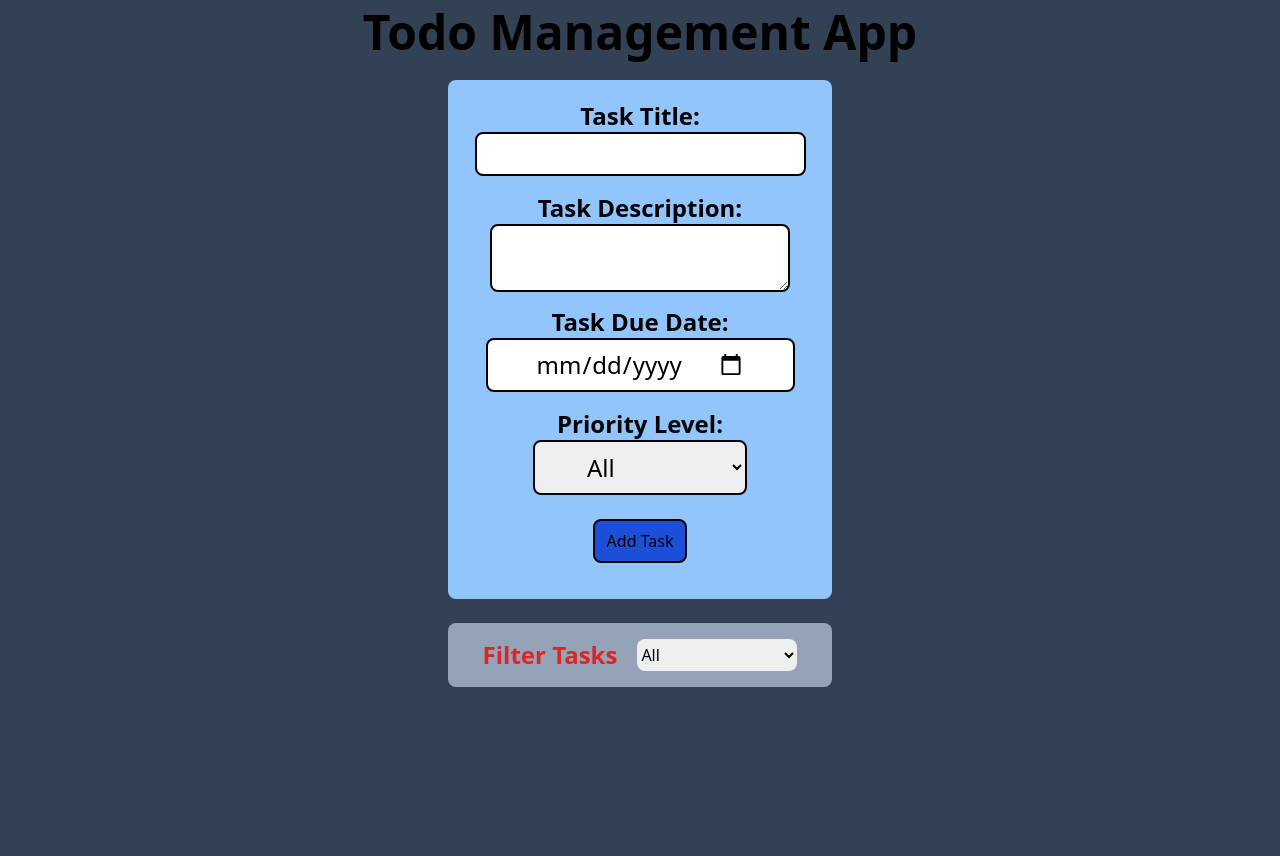
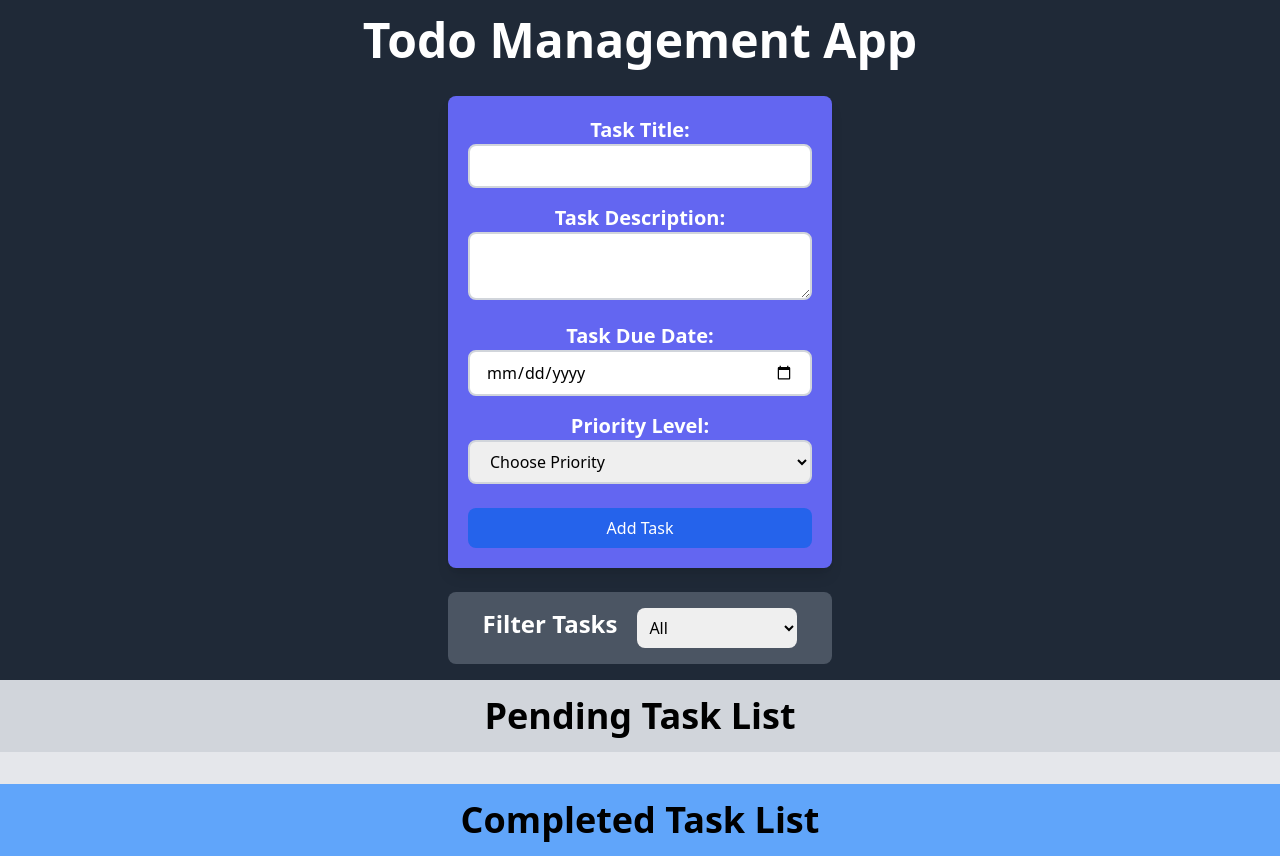
Before and after one commit to ravi-sidharth/HVA-JAVASCRIPT-TASK, a plain HTML site: page Task Management App/index.html in a window 1280 px wide. Before the commit the page ends 800 px from the top, so only its background shows below. Drawn offline with nearby package versions, Linux system fonts and the light colour scheme.

Commit message:
update UI design

```diff
--- a/Task Management App/index.html
+++ b/Task Management App/index.html
@@ -5,60 +5,53 @@
     <meta charset="UTF-8">
     <meta name="viewport" content="width=device-width, initial-scale=1.0">
     <title>Task Management App</title>
-    <script src="./app.js" defer ></script>
+    <script src="./app.js" defer></script>
     <script src="https://cdn.tailwindcss.com"></script>
 </head>
 
-<body class="bg-slate-700">
-    <h1 class=" m-2 md:1 text-center font-bold text-2xl md:text-5xl">Todo Management App</h1>
-    <div class="flex max-w-full justify-center " >
+<body class="bg-gray-800">
+    <h1 class="m-4 text-center font-bold text-3xl md:text-5xl text-white ">Todo Management App</h1>
+    <div class="flex max-w-full justify-center">
+        <form class="md:w-96 w-80 mt-4 p-5 bg-indigo-500 text-center rounded-lg shadow-lg" id="formSubmit" action="#">
+            <label for="taskTitle" class="block text-lg md:text-xl font-bold text-white">Task Title:</label>
+            <input class="mb-4 px-4 py-2 border-2 border-gray-300 rounded-lg w-full" type="text" id="taskTitle" required>
 
-        <form class=" md:w-96 md:mt-4 md:p-5 w-60 bg-blue-300 text-center rounded-lg shadow-slate-800" id="formSubmit" action="#">
+            <label for="taskDescription" class="block text-lg md:text-xl font-bold  text-white">Task Description:</label>
+            <textarea class="mb-4 px-4 py-2 border-2 border-gray-300 rounded-lg w-full" id="taskDescription" required></textarea>
 
-            <label for="taskTitle"><strong class="md:text-2xl">Task Title:</strong></label>
-            <br>
-            <input class="md:mb-4 md:px-12 md:py-2 mb-2 border-2 border-black rounded-lg" type="text" id="taskTitle" required>
-            <br>
+            <label for="taskDueDate" class="block text-lg md:text-xl font-bold  text-white">Task Due Date:</label>
+            <input class="mb-4 px-4 py-2 border-2 border-gray-300 rounded-lg w-full" type="date" id="taskDueDate" required>
 
-            <label for="taskDescription"><strong class="md:text-2xl">Task Description:</strong></label>
-            <br>
-            <textarea class="md:px-12 md:py-2 mb-2 px-2 border-2 border-black rounded-lg"  id="taskDescription" required></textarea>
-            <br>
-            <label for="taskDueDate"><strong class="md:text-2xl">Task Due Date: </strong></label>
-            <br>
-            <input class="md:px-12 md:py-2 md:text-2xl md:mb-4 mb-2 px-2 border-2 border-black rounded-lg" type="date" id="taskDueDate" required>
-            <br>
-            <label for="priorityLevel"><strong class="md:text-2xl">Priority Level:</strong></label>
-            <br>
-            <select class="md:px-12 md:py-2 md:text-2xl md:mb-4 mb-2 px-2  border-2 border-black rounded-lg" name="level" id="priorityLevel" required>
-                <option value="" selected disabled>All</option>
+            <label for="priorityLevel" class="block text-lg md:text-xl font-bold  text-white">Priority Level:</label>
+            <select class="mb-4 px-4 py-2 border-2 border-gray-300 rounded-lg w-full" name="level" id="priorityLevel" required>
+                <option value="" selected disabled>Choose Priority</option>
                 <option value="low">Low</option>
                 <option value="medium">Medium</option>
                 <option value="high">High</option>
             </select>
-            <br>
-        <button class="md:px-3 md:py-2 mt-2 mb-4 p-1 bg-blue-700 rounded-lg border-2 border-black" type="submit">Add Task</button>
-    </form>
+
+            <button class="mt-2 p-2 bg-blue-600 text-white rounded-lg w-full hover:bg-blue-500" type="submit">Add Task</button>
+        </form>
     </div>
 
-    <div class="w-96 m-auto rounded-lg p-4 flex justify-center gap-5 bg-slate-400 mt-6"> <h1 class="text-2xl font-bold text-red-600">Filter Tasks</h1>
-        <select id="filterTasks" class="rounded-lg w-40" name="filterTasks" >
+    <div class="w-96 m-auto rounded-lg p-4 flex justify-center gap-5 bg-gray-600 mt-6">
+        <h1 class="text-2xl font-bold text-white">Filter Tasks</h1>
+        <select id="filterTasks" class="rounded-lg w-40 px-2 py-2">
             <option value="" selected disabled>All</option>
             <option value="low">Low Priority Task</option>
             <option value="medium">Medium Priority Task</option>
             <option value="high">High Priority Task</option>
-            <option value="7daysTask">Next 7 days task</option>
+            <option value="7daysTask">Next 7 Days Task</option>
             <option value="pending">Pending Task</option>
             <option value="completed">Completed Task</option>
         </select>
     </div>
 
-    <div class="max-w-full flex justify-center flex-wrap gap-5" id="pendingTask">
-        <h1 class="text-xl border-2 p-4 mb-8 bg-white text-black">Pending Task List</h1>
-    </div>
-    <div class="max-w-full flex justify-center flex-wrap gap-5" id="completedTask"></div>
+    <h1 class="text-4xl font-bold p-4 text-center mt-4 bg-gray-300 text-black">Pending Task List</h1>
+    <div class="max-w-full flex justify-center pb-8 flex-wrap gap-5 bg-gray-200" id="pendingTask"></div>
 
-
+    <h1 class="text-4xl font-bold p-4 text-center bg-blue-400 text-black">Completed Task List</h1>
+    <div class="max-w-full flex justify-center flex-wrap gap-5 bg-blue-300" id="completedTask"></div>
 </body>
 
 </html>
```
